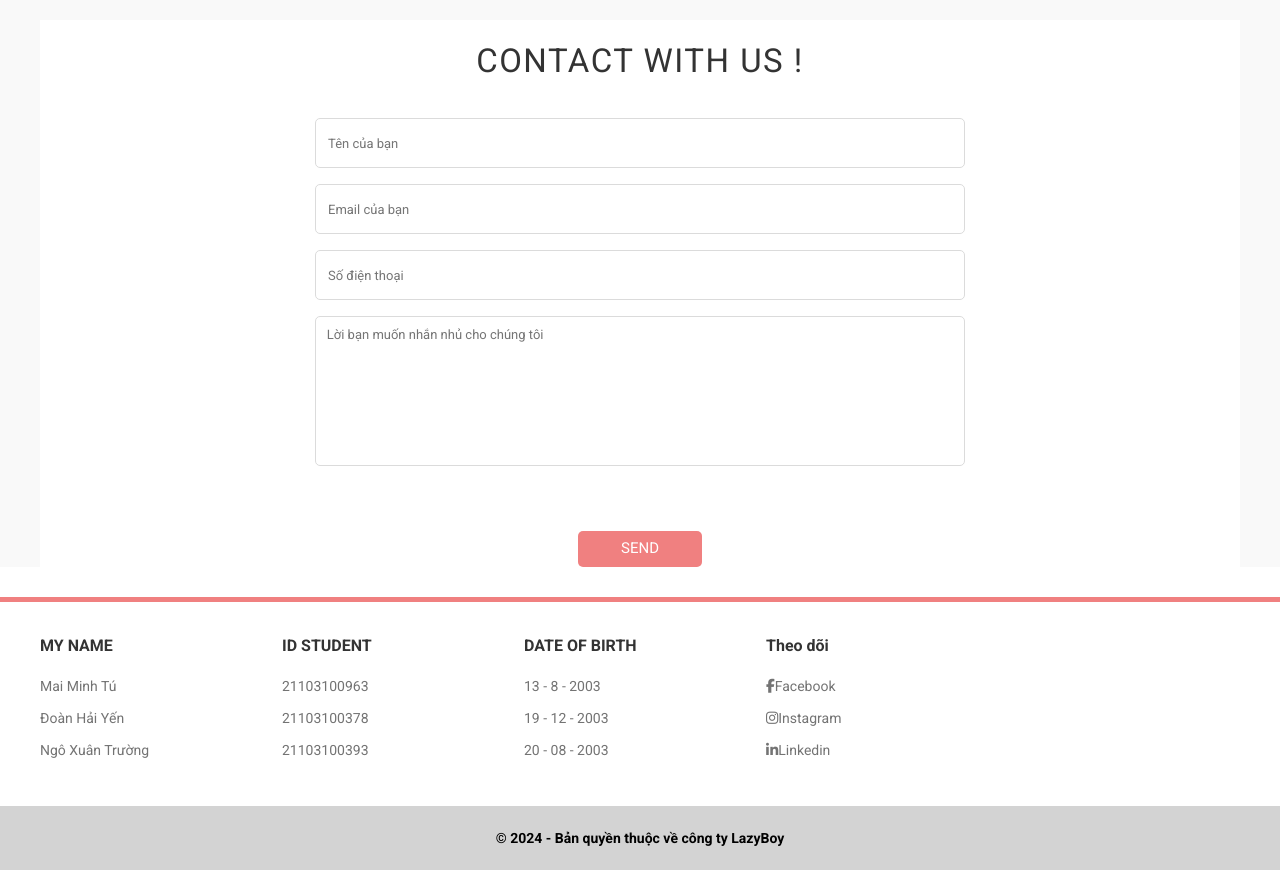
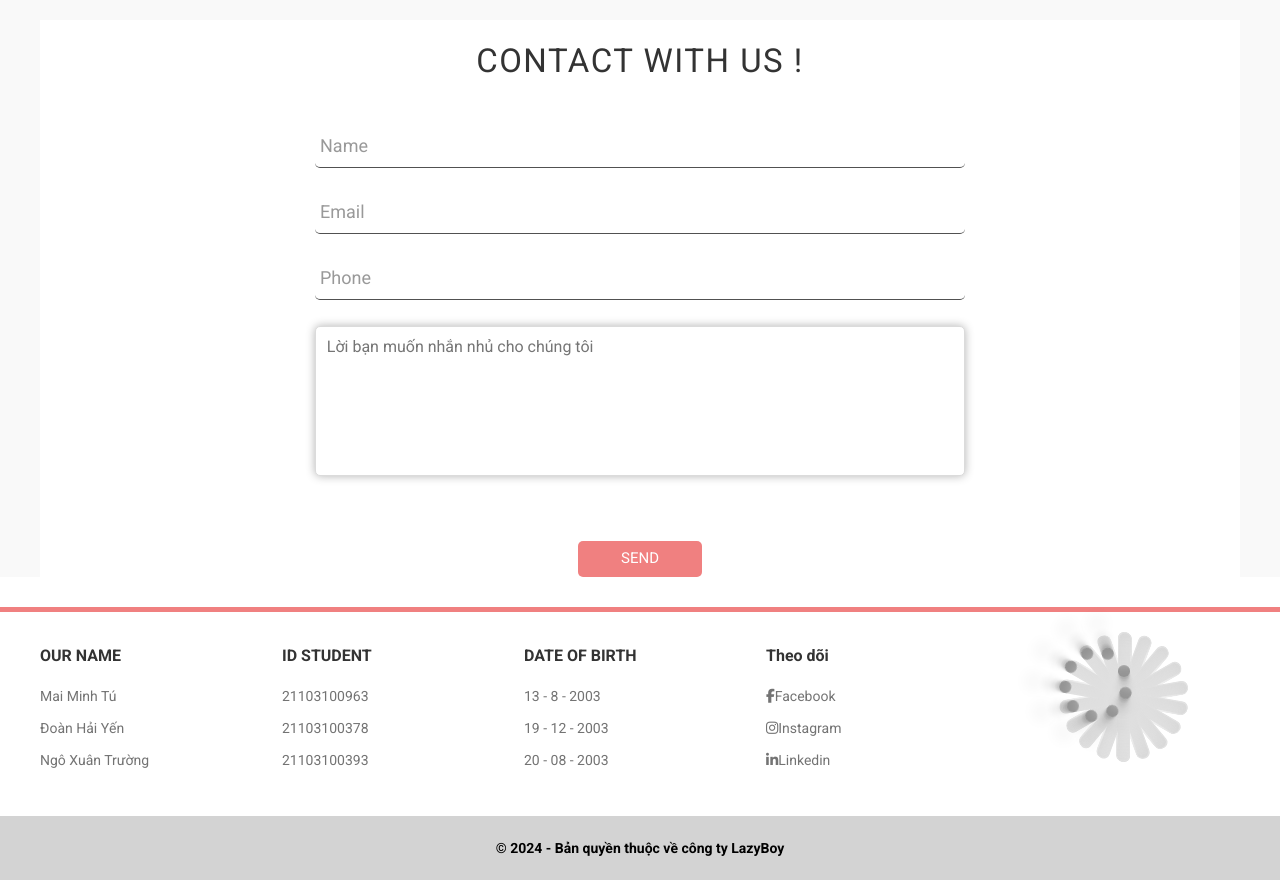
Before and after one commit to zanzandora/BTL_WEB_html_css_php, a PHP site: page /BTL_WEB_html_css_php/app.php?view=contact in a window 1280 px wide. Shown: the part 150-1030 px from the top of the page. Run offline with PHP 8.4, Linux system fonts and the light colour scheme.

Commit message:
update UI UX for user page ver.3

```diff
--- a/app.php
+++ b/app.php
@@ -17,8 +17,10 @@
   <!-- RESET CSS -->
   <link rel="stylesheet" href="https://cdnjs.cloudflare.com/ajax/libs/normalize/8.0.1/normalize.min.css" />
   <link rel="stylesheet" href="./assets/fonts/fontawesome-free-6.6.0-web/css/all.min.css" />
-  <link rel="stylesheet" href="./assets/css/base.css" />
-  <link rel="stylesheet" href="./assets/css/main.css" />
+  <link rel="stylesheet" href="./assets/css/base.css?v=<?php echo time(); ?>" />
+  <link rel="stylesheet" href="./assets/css/main.css?v=<?php echo time(); ?>" />
+  <link rel="stylesheet" href="./assets/css/custome_input_text.css?v=<?php echo time(); ?>">
+  <link rel="stylesheet" href="./assets/css/animation_boring_loader.css?v=<?php echo time(); ?>">
   <?php
   $view = isset($_GET['view']) ? $_GET['view'] : 'home';
 
--- /dev/null
+++ b/assets/css/animation_boring_loader.css
@@ -0,0 +1,180 @@
+.main {
+    display: flex;
+    align-items: center;
+    justify-content: center;
+  }
+
+  .loaders,
+  .loadersB {
+    display: flex;
+    justify-content: center;
+  }
+
+  .loader {
+    position: absolute;
+    width: 1.15em;
+    height: 13em;
+    border-radius: 50px;
+    background: #e0e0e0;
+  }
+  .loader:after {
+    content: "";
+    position: absolute;
+    left: 0;
+    top: 0;
+    width: 1.15em;
+    height: 5em;
+    background: #e0e0e0;
+    border-radius: 50px;
+    border: 1px solid #e2e2e2;
+    box-shadow:
+      inset 5px 5px 15px #d3d2d2ab,
+      inset -5px -5px 15px #e9e9e9ab;
+    mask-image: linear-gradient(
+      to bottom,
+      black calc(100% - 48px),
+      transparent 100%
+    );
+  }
+  .loader::before {
+    content: "";
+    position: absolute;
+    bottom: 0;
+    right: 0;
+    width: 1.15em;
+    height: 4.5em;
+    background: #e0e0e0;
+    border-radius: 50px;
+    border: 1px solid #e2e2e2;
+    box-shadow:
+      inset 5px 5px 15px #d3d2d2ab,
+      inset -5px -5px 15px #e9e9e9ab;
+    mask-image: linear-gradient(
+      to top,
+      black calc(100% - 48px),
+      transparent 100%
+    );
+  }
+  .loaderA {
+    position: absolute;
+    width: 1.15em;
+    height: 13em;
+    border-radius: 50px;
+    background: transparent;
+  }
+  .ball0,
+  .ball1,
+  .ball2,
+  .ball3,
+  .ball4,
+  .ball5,
+  .ball6,
+  .ball7,
+  .ball8,
+  .ball9 {
+    width: 1.15em;
+    height: 1.15em;
+    box-shadow:
+      rgba(0, 0, 0, 0.17) 0px -10px 10px 0px inset,
+      rgba(0, 0, 0, 0.15) 0px -15px 15px 0px inset,
+      rgba(0, 0, 0, 0.1) 0px -40px 20px 0px inset,
+      rgba(0, 0, 0, 0.06) 0px 2px 1px,
+      rgba(0, 0, 0, 0.09) 0px 4px 2px,
+      rgba(0, 0, 0, 0.09) 0px 8px 4px,
+      rgba(0, 0, 0, 0.09) 0px 16px 8px,
+      rgba(0, 0, 0, 0.09) 0px 32px 16px,
+      0px -1px 15px -8px rgba(0, 0, 0, 0.09);
+    border-radius: 50%;
+    transition: transform 800ms cubic-bezier(1, -0.4, 0, 1.4);
+    background-color: rgb(232, 232, 232, 1);
+    animation: 3.63s move ease-in-out infinite;
+  }
+  .loader:nth-child(2) {
+    transform: rotate(20deg);
+  }
+  .loader:nth-child(3) {
+    transform: rotate(40deg);
+  }
+  .loader:nth-child(4) {
+    transform: rotate(60deg);
+  }
+  .loader:nth-child(5) {
+    transform: rotate(80deg);
+  }
+  .loader:nth-child(6) {
+    transform: rotate(100deg);
+  }
+  .loader:nth-child(7) {
+    transform: rotate(120deg);
+  }
+  .loader:nth-child(8) {
+    transform: rotate(140deg);
+  }
+  .loader:nth-child(9) {
+    transform: rotate(160deg);
+  }
+
+  .loaderA:nth-child(2) {
+    transform: rotate(20deg);
+  }
+  .loaderA:nth-child(3) {
+    transform: rotate(40deg);
+  }
+  .loaderA:nth-child(4) {
+    transform: rotate(60deg);
+  }
+  .loaderA:nth-child(5) {
+    transform: rotate(80deg);
+  }
+  .loaderA:nth-child(6) {
+    transform: rotate(100deg);
+  }
+  .loaderA:nth-child(7) {
+    transform: rotate(120deg);
+  }
+  .loaderA:nth-child(8) {
+    transform: rotate(140deg);
+  }
+  .loaderA:nth-child(9) {
+    transform: rotate(160deg);
+  }
+
+  .ball1 {
+    animation-delay: 0.2s;
+  }
+  .ball2 {
+    animation-delay: 0.4s;
+  }
+  .ball3 {
+    animation-delay: 0.6s;
+  }
+  .ball4 {
+    animation-delay: 0.8s;
+  }
+  .ball5 {
+    animation-delay: 1s;
+  }
+  .ball6 {
+    animation-delay: 1.2s;
+  }
+  .ball7 {
+    animation-delay: 1.4s;
+  }
+  .ball8 {
+    animation-delay: 1.6s;
+  }
+  .ball9 {
+    animation-delay: 1.8s;
+  }
+
+  @keyframes move {
+    0% {
+      transform: translateY(0em);
+    }
+    50% {
+      transform: translateY(12em);
+    }
+    100% {
+      transform: translateY(0em);
+    }
+  }
--- a/assets/css/base.css
+++ b/assets/css/base.css
@@ -49,6 +49,11 @@
     padding-left: 5px;
     padding-right: 5px;
     width: 33.3333%;
+}
+.grid__column-3{
+    padding-left: 5px;
+    padding-right: 5px;
+    width: 25%;
 }
 .grid__column-5{
     padding-left: 5px;
--- /dev/null
+++ b/assets/css/custome_input_text.css
@@ -0,0 +1,71 @@
+
+.contact-body__group {
+    position: relative;
+  }
+
+  .contact-body__group .contact-body__input {
+    font-size: 16px;
+    padding: 10px 10px 10px 5px;
+    display: block;
+    border: none;
+    border-bottom: 1px solid #515151;
+    background: transparent;
+  }
+
+  .contact-body__group .contact-body__input:focus {
+    outline: none;
+  }
+
+  .contact-body__group .label {
+    color: #999;
+    font-size: 18px;
+    font-weight: normal;
+    position: absolute;
+    pointer-events: none;
+    left: 5px;
+    top: 10px;
+    display: flex;
+  }
+
+  .contact-body__group .label-char {
+    transition: 0.2s ease all;
+    transition-delay: calc(var(--index) * 0.05s);
+  }
+
+  .contact-body__group .contact-body__input:focus ~ label .label-char,
+  .contact-body__group .contact-body__input:valid ~ label .label-char {
+    transform: translateY(-20px);
+    font-size: 14px;
+    color: #5264ae;
+  }
+
+  .contact-body__group .bar {
+    position: relative;
+    display: block;
+  }
+
+  .contact-body__group .bar:before,
+  .contact-body__group .bar:after {
+    content: "";
+    height: 2px;
+    width: 0;
+    bottom: 1px;
+    position: absolute;
+    background: #5264ae;
+    transition: 0.2s ease all;
+    -moz-transition: 0.2s ease all;
+    -webkit-transition: 0.2s ease all;
+  }
+
+  .contact-body__group .bar:before {
+    left: 50%;
+  }
+
+  .contact-body__group .bar:after {
+    right: 50%;
+  }
+
+  .contact-body__group .contact-body__input:focus ~ .bar:before,
+  .contact-body__group .contact-body__input:focus ~ .bar:after {
+    width: 50%;
+  }
--- a/assets/css/main.css
+++ b/assets/css/main.css
@@ -1435,24 +1435,22 @@
 
 .contact-body__group .contact-body__input {
   width: 100%;
-  margin-top: 16px;
-  height: 50px;
-  padding: 0 12px;
-  font-size: 1.3rem;
-  border: 1px solid var(--border-color);
+  margin-top: 26px;
+  height: 40px;
   border-radius: 5px;
   outline: none;
 }
 .contact-body__input-textarea {
   width: 100%;
-  margin-top: 16px;
+  margin-top: 26px;
   padding: 10.8px;
-  font-size: 1.3rem;
+  font-size: 1.6rem;
   border: 1px solid var(--border-color);
   border-radius: 5px;
   outline: none;
   height: 150px;
   resize: none;
+  box-shadow: 0 0 10px rgba(0, 0, 0, .3);
 }
 .contact-body__input-textarea:hover,
 .contact-body__input:focus {
--- a/models/pay.php
+++ b/models/pay.php
@@ -9,9 +9,6 @@
     if (!isset($_SESSION['id']) || !isset($_SESSION['cart'])) {
         die('Lỗi: Không có thông tin khách hàng hoặc giỏ hàng.');
     }
-
-
-
     $idkhachhang = $_SESSION['id'];
     $madonhang = rand(0,999999);
     $sql = "insert into giohang (idkhachhang,madonhang,trangthai) value ('".$idkhachhang."', '".$madonhang."', 1)";
@@ -28,6 +25,8 @@
             mysqli_query($connect,$sql2);
         }
     }
+    // *Xóa hết các product trong giỏ hàng khi đã thanh toán
+    unset($_SESSION['cart']);
 
     header("Location:".BASE_URL."app.php?view=thanks_for_buying");
 ?>
--- a/views/layouts/contact/container_contact_page.php
+++ b/views/layouts/contact/container_contact_page.php
@@ -33,8 +33,14 @@
                                     name="hoten"
                                     id=""
                                     class="contact-body__input"
-                                    placeholder="Tên của bạn"
-                                    required/>
+                                    required />
+                                <span class="bar"></span>
+                                <label class="label">
+                                    <span style="--index: 0" class="label-char">N</span>
+                                    <span style="--index: 1" class="label-char">a</span>
+                                    <span style="--index: 2" class="label-char">m</span>
+                                    <span style="--index: 2" class="label-char">e</span>
+                                </label>
                             </div>
                             <div class="contact-body__group">
                                 <input
@@ -42,8 +48,15 @@
                                     name="email"
                                     id=""
                                     class="contact-body__input"
-                                    placeholder="Email của bạn"
-                                    required/>
+                                    required />
+                                    <span class="bar"></span>
+                                <label class="label">
+                                    <span style="--index: 0" class="label-char">E</span>
+                                    <span style="--index: 1" class="label-char">m</span>
+                                    <span style="--index: 2" class="label-char">a</span>
+                                    <span style="--index: 3" class="label-char">i</span>
+                                    <span style="--index: 3" class="label-char">l</span>
+                                </label>
                             </div>
                             <div class="contact-body__group">
                                 <input
@@ -51,8 +64,15 @@
                                     name="sodienthoai"
                                     id=""
                                     class="contact-body__input"
-                                    placeholder="Số điện thoại"
-                                    required/>
+                                    required />
+                                    <span class="bar"></span>
+                                <label class="label">
+                                    <span style="--index: 0" class="label-char">P</span>
+                                    <span style="--index: 1" class="label-char">h</span>
+                                    <span style="--index: 2" class="label-char">o</span>
+                                    <span style="--index: 3" class="label-char">n</span>
+                                    <span style="--index: 3" class="label-char">e</span>
+                                </label>
                             </div>
                             <div class="contact-body__group">
                                 <textarea
--- a/views/layouts/footer.php
+++ b/views/layouts/footer.php
@@ -1,9 +1,10 @@
 <!-- ! FOOTER -->
+
 <footer class="footer">
   <div class="grid">
     <div class="grid__row">
       <div class="grid__column-2-4">
-              <h3 class="footer__heading">MY NAME</h3>
+        <h3 class="footer__heading">OUR NAME</h3>
         <ul class="footer-list">
           <li class="footer-item">
             <a href="" class="footer-item__link">Mai Minh Tú</a>
@@ -68,16 +69,51 @@
           </li>
         </ul>
       </div>
-            <!-- <div class="grid__column-2-4">
-              <h3 class="footer__heading">Vào cửa hàng trên ứng dụng</h3>
-              <div class="footer__download">
-                <img src="./assets/img/QR_code.png" alt="Download QR" class="footer__download-qr">
-                <div class="footer__download-app">
-                  <img src="./assets/img/google_play.png" alt="Google Play" class="footer__download-app-img">
-                  <img src="./assets/img/app_store.png" alt="App Store" class="footer__download-app-img">
+      <div class="grid__column-2-4">
+      <div class="up">
+    <div class="loaders">
+      <div class="loader"></div>
+      <div class="loader"></div>
+      <div class="loader"></div>
+      <div class="loader"></div>
+      <div class="loader"></div>
+      <div class="loader"></div>
+      <div class="loader"></div>
+      <div class="loader"></div>
+      <div class="loader"></div>
+      <div class="loader"></div>
+    </div>
+    <div class="loadersB">
+      <div class="loaderA">
+        <div class="ball0"></div>
+      </div>
+      <div class="loaderA">
+        <div class="ball1"></div>
+      </div>
+      <div class="loaderA">
+        <div class="ball2"></div>
+      </div>
+      <div class="loaderA">
+        <div class="ball3"></div>
+      </div>
+      <div class="loaderA">
+        <div class="ball4"></div>
+      </div>
+      <div class="loaderA">
+        <div class="ball5"></div>
+      </div>
+      <div class="loaderA">
+        <div class="ball6"></div>
+      </div>
+      <div class="loaderA">
+        <div class="ball7"></div>
+      </div>
+      <div class="loaderA">
+        <div class="ball8"></div>
       </div>
     </div>
-            </div> -->
+  </div>
+      </div>
     </div>
   </div>
 
--- a/views/layouts/thanks_for_buying.php
+++ b/views/layouts/thanks_for_buying.php
@@ -12,5 +12,3 @@
     margin: auto;">
     </div>
 </main>
-<?php echo "ID khách hàng: " . $_SESSION['id'];
-        ?>
```
Also changed, not shown: assets/js/toast_message.js (+31 -40 lines), index.php (+2 -5 lines), models/changed_password.php (+1 -8 lines). Lines whose indentation alone changed are shown as unchanged.
